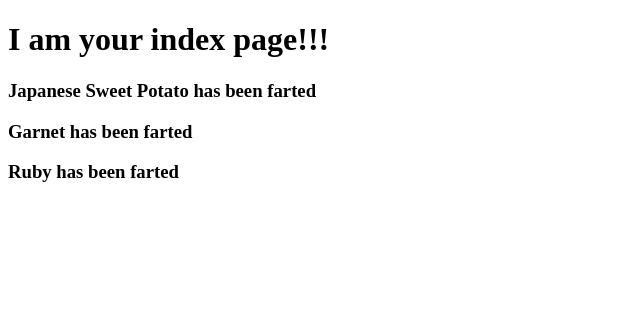
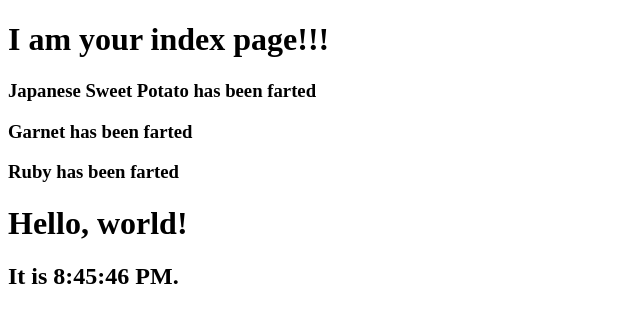
Before and after one commit to anyakeller/CS_tips_nd_tricks_r_for_kids, a React (Create React App) app in the folder HTML_CSS_JS-Reference/example-react-app/: page / in a window 1280 px wide. Shown: the top 322 px of the page, without its empty margins (0-640 px from the left). Built offline with nearby package versions, Linux system fonts and the light colour scheme.

Commit message:
haha Ron, I got it working without your help

```diff
--- a/HTML_CSS_JS-Reference/example-react-app/src/App.js
+++ b/HTML_CSS_JS-Reference/example-react-app/src/App.js
@@ -1,13 +1,16 @@
 import React from "react";
 import "./App.css";
+import Clock from "./Clock.js";
 
 function indexContents() {
+    console.log(Clock);
     return (
         <div id="index-contents">
             <h1>I am your index page!!!</h1>
             <FartThePotato potatoType="Japanese Sweet Potato" />
             <FartThePotato potatoType="Garnet" />
             <FartThePotato potatoType="Ruby" />
+            <Clock />
         </div>
     );
 }
--- /dev/null
+++ b/HTML_CSS_JS-Reference/example-react-app/src/Clock.js
@@ -0,0 +1,35 @@
+import React from "react";
+
+// react JS website  example https://reactjs.org/docs/state-and-lifecycle.html
+class Clockelem extends React.Component {
+    constructor(props) {
+        super(props);
+        this.state = { date: new Date() };
+    }
+
+    componentDidMount() {
+        this.timerID = setInterval(() => this.tick(), 1000);
+    }
+
+    componentWillUnmount() {
+        clearInterval(this.timerID);
+    }
+
+    tick() {
+        this.setState({
+            date: new Date()
+        });
+    }
+
+    render() {
+        return (
+            <div>
+                <h1>Hello, world!</h1>
+                <h2>It is {this.state.date.toLocaleTimeString()}.</h2>
+            </div>
+        );
+    }
+}
+
+// what I added
+export default Clockelem;
```
